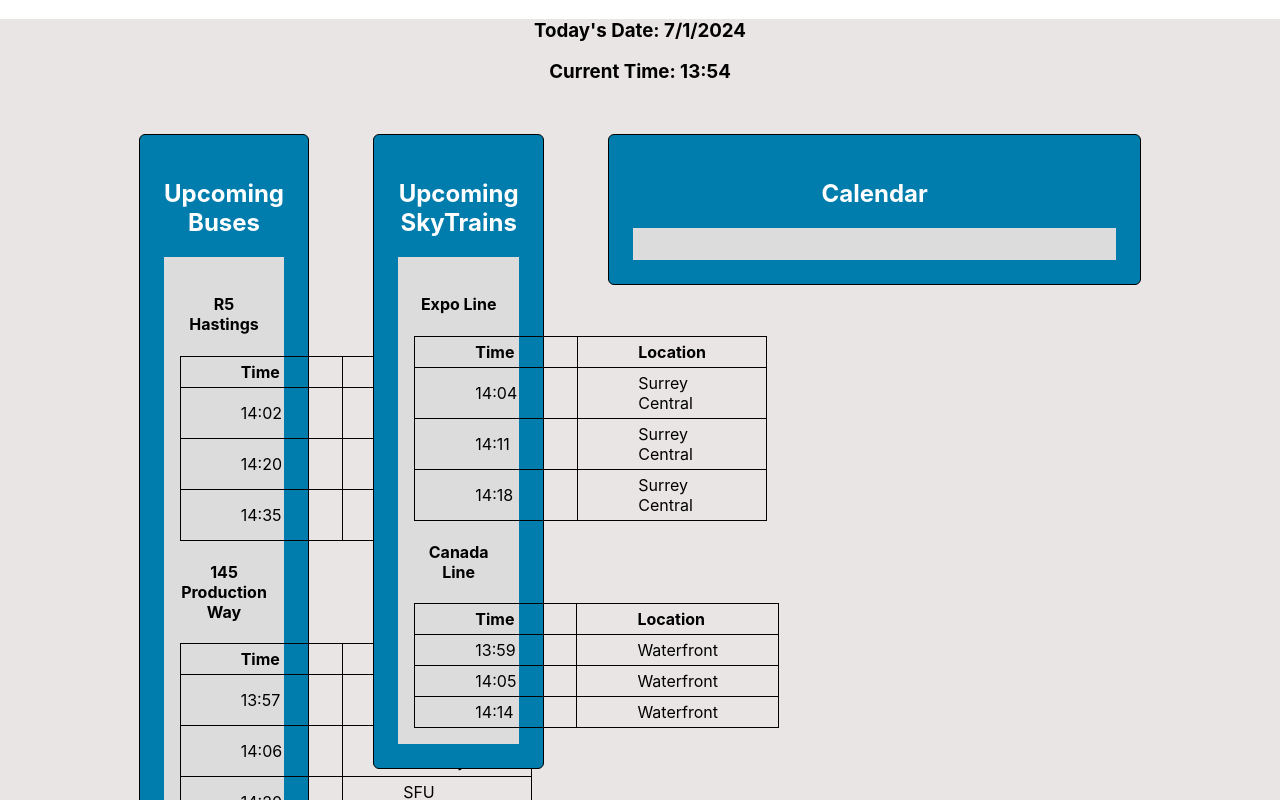
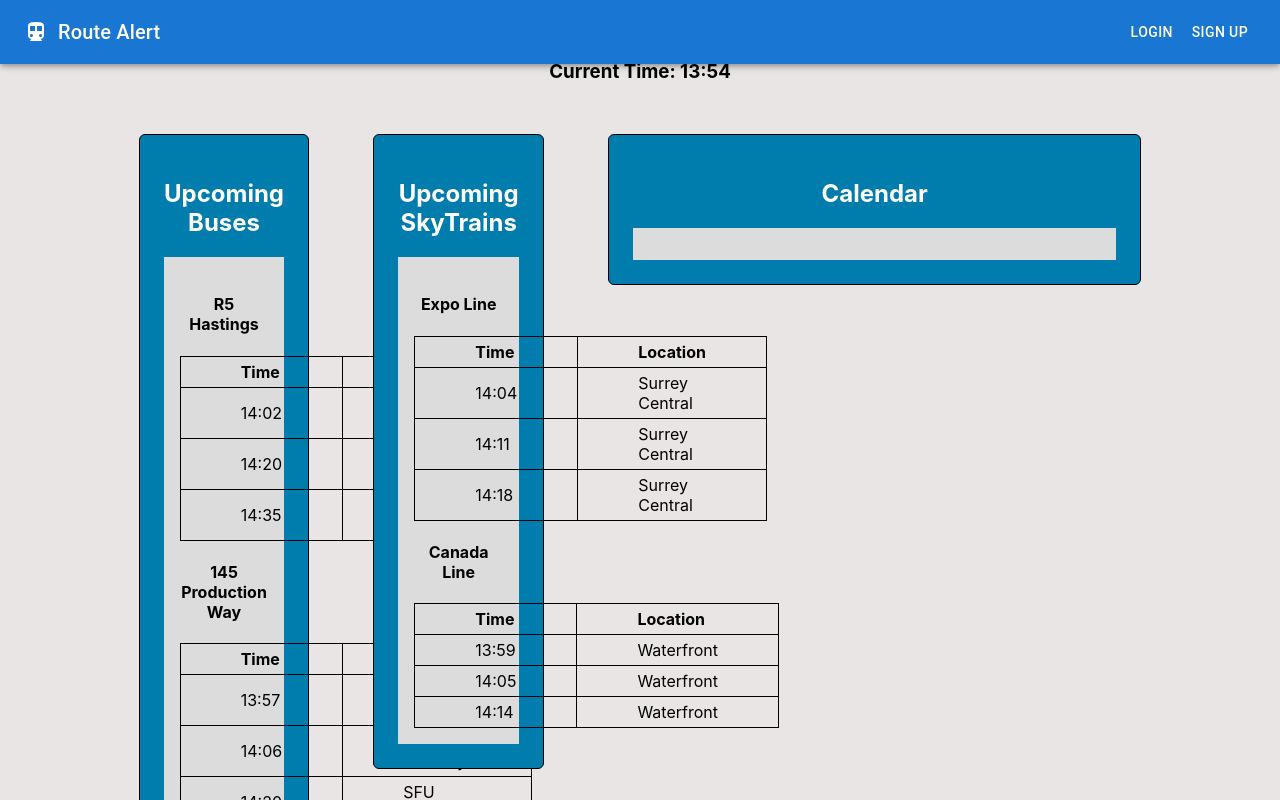
Before and after one commit to alexcsh0/CMPT276-GroupProject, a React (Create React App) app in the folder frontend/: page / in a window 1280 px wide. Shown: the top 800 px of the page. Built offline with nearby package versions, Linux system fonts and the light colour scheme.

Commit message:
add navbar to dashboard

```diff
--- a/frontend/src/components/pages/dashboard/dashboard.tsx
+++ b/frontend/src/components/pages/dashboard/dashboard.tsx
@@ -1,6 +1,7 @@
 import React from 'react';
 import style from './dashboard.module.css';
 import { Grid, Box, } from "@mui/material";
+import { NavBar } from '../../common/pages/navbar';
 
 /**
  * Dashboard Page
@@ -9,6 +10,7 @@ import { Grid, Box, } from "@mui/material";
 export function Dashboard() {
   return (
     <div className={style.page}>
+      <NavBar />
 
       <h3>Today's Date: {new Date().toLocaleDateString()}</h3>
       <h3>Current Time: 13:54</h3>
```
